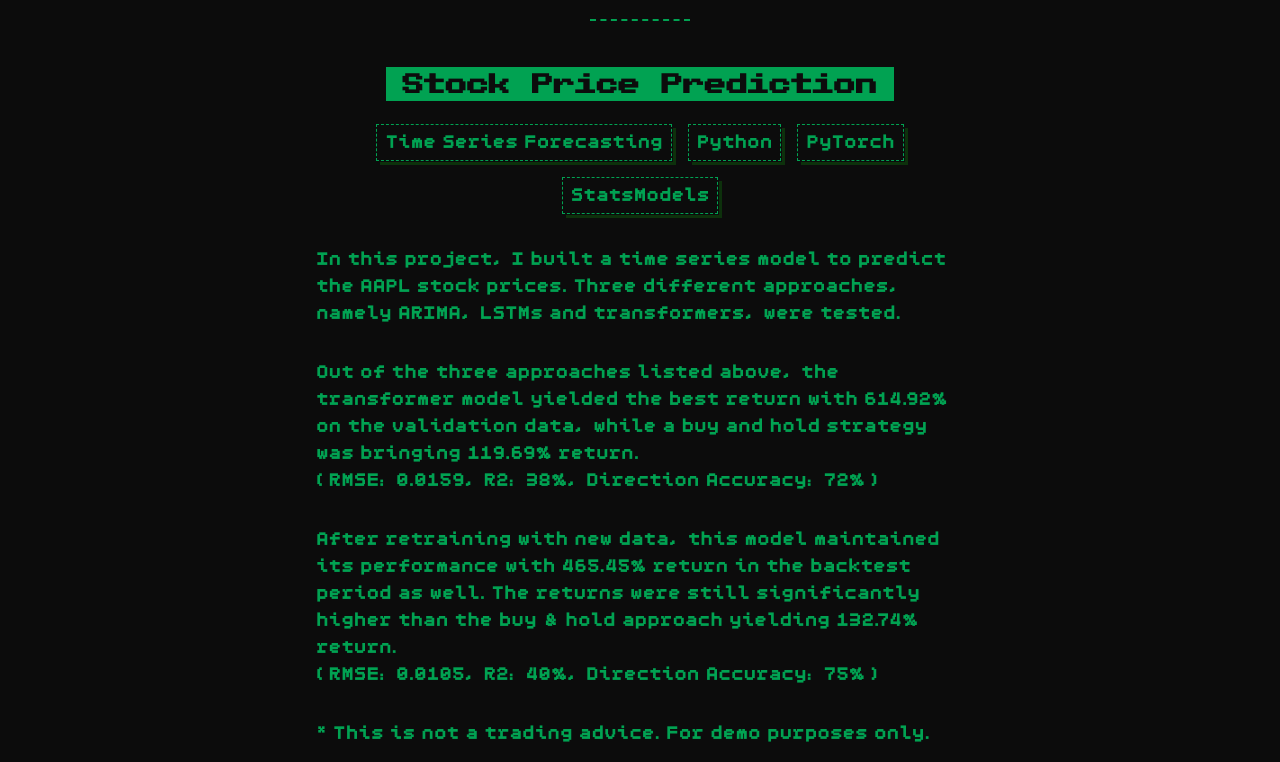
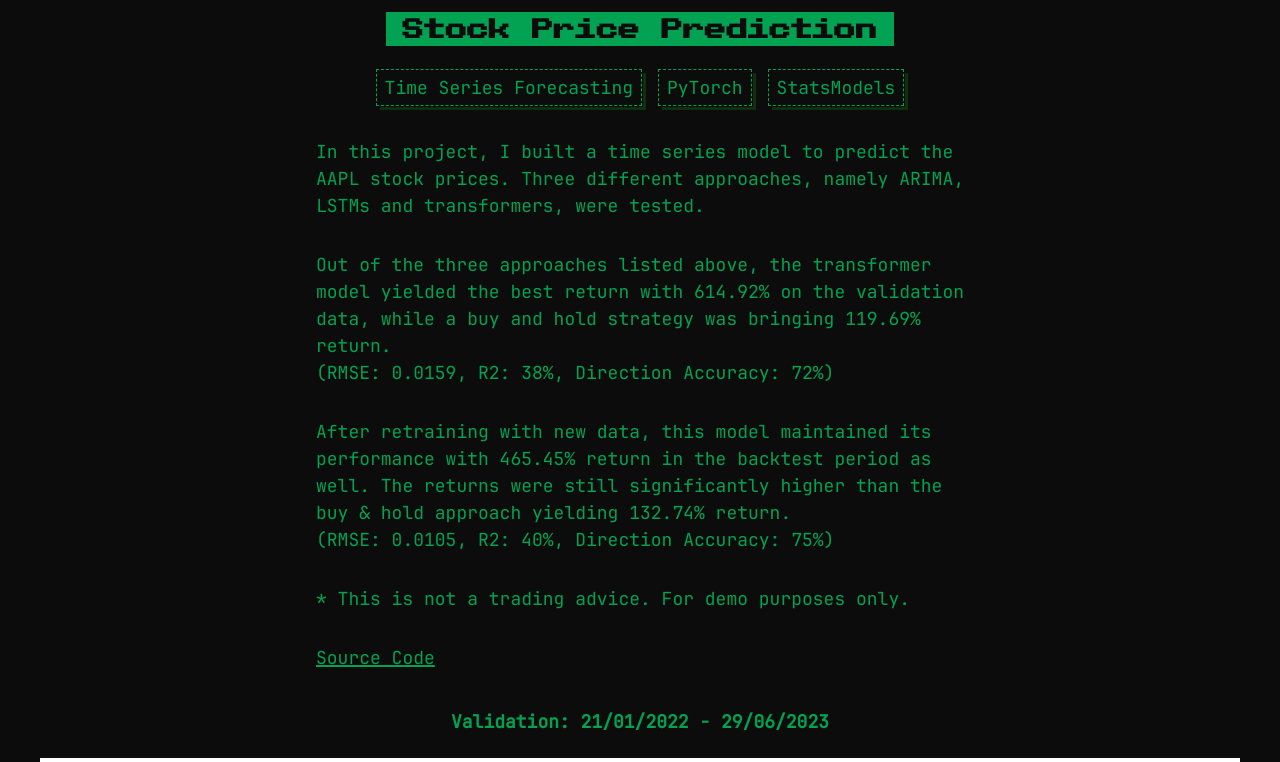
Before and after one commit to egeatmaca/egeatmaca.github.io, a React (Create React App) app: page / in a window 1280 px wide. Shown: the part 1820-2582 px from the top of the page. Built offline with nearby package versions, Linux system fonts and the light colour scheme.

Commit message:
design update

```diff
--- a/src/App.css
+++ b/src/App.css
@@ -10,6 +10,10 @@
   font-family: chill;
   src: url("./fonts/chill.woff");
 }
+@font-face {
+  font-family: jetbrains-mono;
+  src: url("./fonts/JetBrainsMono-Regular.woff2");
+}
 
 * {
   margin: 0;
@@ -20,7 +24,7 @@ html,
 body {
   overflow-x: hidden;
   background-color: #0C0C0C;
-  font-family: "chill", sans-serif;
+  font-family: "jetbrains-mono", monospace;
   font-size: 18px;
   -webkit-text-size-adjust: 100%;
 }
--- a/src/components/Articles.js
+++ b/src/components/Articles.js
@@ -3,7 +3,7 @@ function Articles() {
     return (
       <section id="articles">
         <h1>Articles</h1>
-        <p><a href="https://blog.gopenai.com/human-like-ai-cognitive-llm-agents-c6c771c4dbc1" target="_blank" rel="noreferrer">Human-like AI: Cognitive LLM Agents</a></p>
+        <p><a href="https://blog.gopenai.com/human-like-ai-cognitive-llm-agents-c6c771c4dbc1" target="_blank" rel="noreferrer">Cognitive Architectures for Language Agents (Paper Summary)</a></p>
         <p><a href="https://egeatmaca.medium.com/machine-learns-to-act-intelligently-1-multi-armed-bandits-a158f293115b" target="_blank" rel="noreferrer">Machine learns to act intelligently! — Multi-Armed Bandits</a></p>
         <p><a href="https://egeatmaca.medium.com/data-strategy-lessons-from-leading-companies-b6eee8ea84d2" target="_blank" rel="noreferrer">Data Strategy Lessons from Leading Companies</a></p>
         <p><a href="https://egeatmaca.medium.com/product-analytics-with-short-notes-1-habits-2a1eb521d309" target="_blank" rel="noreferrer">Product Analytics with Short Notes</a></p>
--- a/src/components/Footer.js
+++ b/src/components/Footer.js
@@ -4,7 +4,7 @@ function Footer() {
     return (
       <footer>
         <div>
-          Developed with ❤ &ensp;
+          Developed with ❤&ensp;
           <a href="https://github.com/egeatmaca/egeatmaca.github.io" target="_blank"  rel="noreferrer">[Src]</a>
         </div>
       </footer>
--- a/src/components/Hero.css
+++ b/src/components/Hero.css
@@ -20,3 +20,7 @@
     margin: 0;
     text-align: left;
 }
+
+.hero div {
+    font-family: "chill", monospace;
+}
--- a/src/components/Hero.js
+++ b/src/components/Hero.js
@@ -3,7 +3,7 @@ import NetworkGraph from './NetworkGraph';
 
 function Hero() {
     return (
-      <div id="home" class='hero'>
+      <div id='home' class='hero'>
         <h3>Hi, I’m</h3>
         <h1>Ege</h1>
         <div>
--- a/src/components/Menu.css
+++ b/src/components/Menu.css
@@ -23,7 +23,7 @@ nav {
 
 .btn {
     position: relative;
-    font-family: "chill", sans-serif;
+    font-family: "jetbrains-mono", monospace;
     font-size: 18px;
     display: inline-flex;
     gap: 0.25rem;
@@ -133,7 +133,7 @@ nav.menu-open .menu-body {
     bottom: 16px;
     left: 50%;
     transform: translateX(-50%);
-    font-family: "chill", sans-serif;
+    font-family: "public-pixel", monospace;
     font-size: 14px;
     box-shadow: 6px 6px 0px rgba(0, 0, 0, 0.75);
     background-color: #01a252;
--- a/src/components/Projects.js
+++ b/src/components/Projects.js
@@ -12,7 +12,6 @@ function Projects() {
             <h2>Stock Price Prediction</h2>
             <ul className="skills">
                 <li>Time Series Forecasting</li>
-                <li>Python</li>
                 <li>PyTorch</li>
                 <li>StatsModels</li>
             </ul>
@@ -33,7 +32,7 @@ function Projects() {
             <p>
                 * This is not a trading advice. For demo purposes only.
             </p>
-            <p><a href="https://github.com/egeatmaca/stock_price_prediction" target="__blank" rel="noreferrer">Source Code</a></p>
+            <p><a href="https://github.com/egeatmaca/stock_price_prediction" target="__blank" rel="noreferrer" class="source-code">Source Code</a></p>
             <br />
             <b>Validation: 21/01/2022 - 29/06/2023</b>
             <div className="screenshot">
@@ -59,11 +58,8 @@ function Projects() {
             <h2>Legalpha</h2>
             <ul className="skills">
                 <li>Text Classification</li>
-                <li>Python</li>
                 <li>Tensorflow</li>
                 <li>FastAPI</li>
-                <li>Javascript</li>
-                <li>Docker</li>
             </ul>
             <p>
                 For equal rights everyone should have equal access to legal information.
@@ -96,11 +92,9 @@ function Projects() {
             <h2>AskTheDB</h2>
             <ul className="skills">
                 <li>GenAI</li>
-                <li>Python</li>
                 <li>LangChain</li>
                 <li>Streamlit</li>
                 <li>SQLAlchemy</li>
-                <li>Docker</li>
             </ul>
             <p>
                 To leverage data analytics in an organization fully, we should engage domain experts in analytical processes as well.
--- a/src/index.css
+++ b/src/index.css
@@ -2,7 +2,7 @@ body {
   margin: 0;
   font-family: -apple-system, BlinkMacSystemFont, 'Segoe UI', 'Roboto', 'Oxygen',
     'Ubuntu', 'Cantarell', 'Fira Sans', 'Droid Sans', 'Helvetica Neue',
-    sans-serif;
+    monospace;
   -webkit-font-smoothing: antialiased;
   -moz-osx-font-smoothing: grayscale;
 }
```
Also changed, not shown: src/fonts/JetBrainsMono-Bold.woff2 (added), src/fonts/JetBrainsMono-Regular.woff2 (added).
